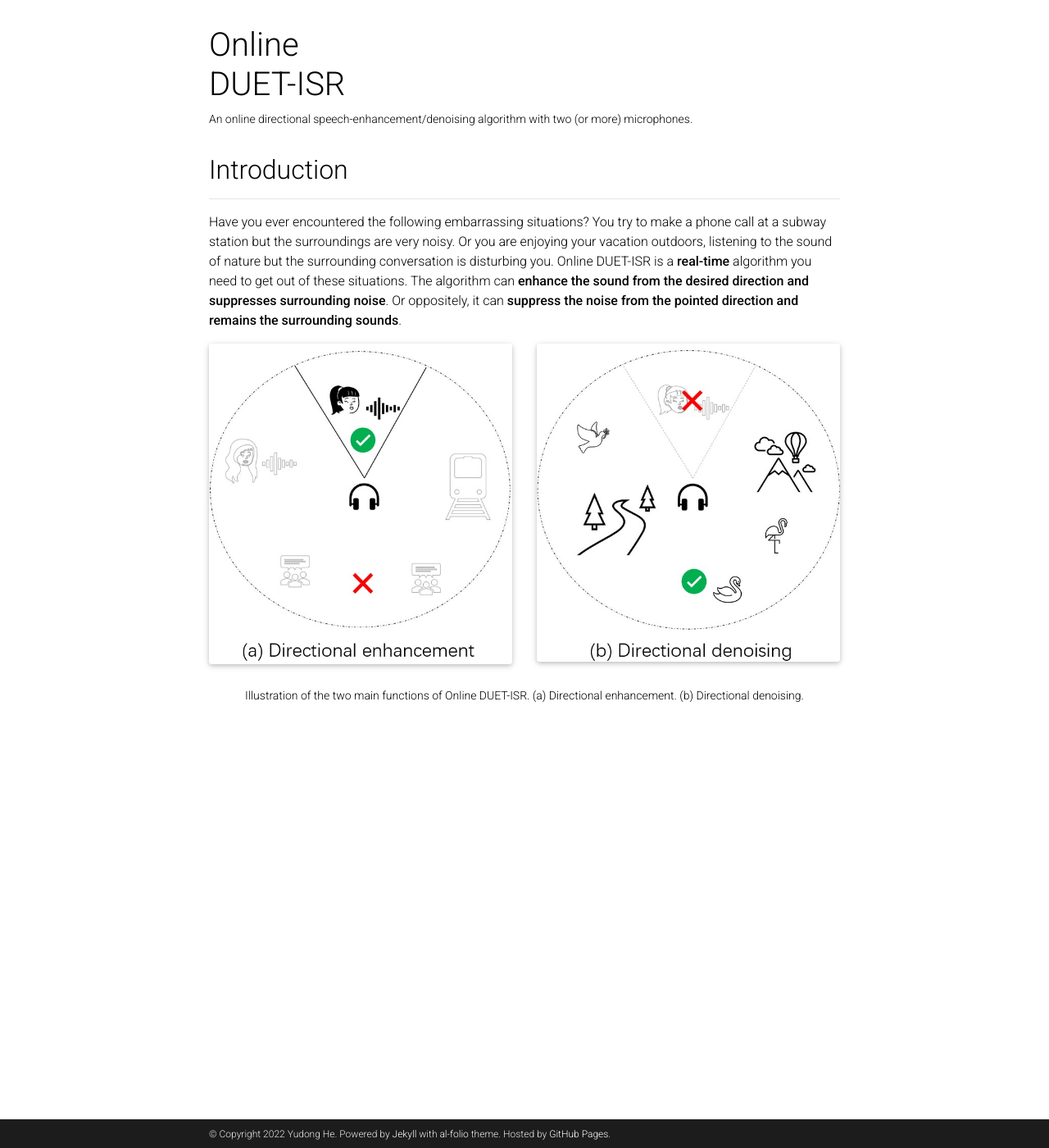
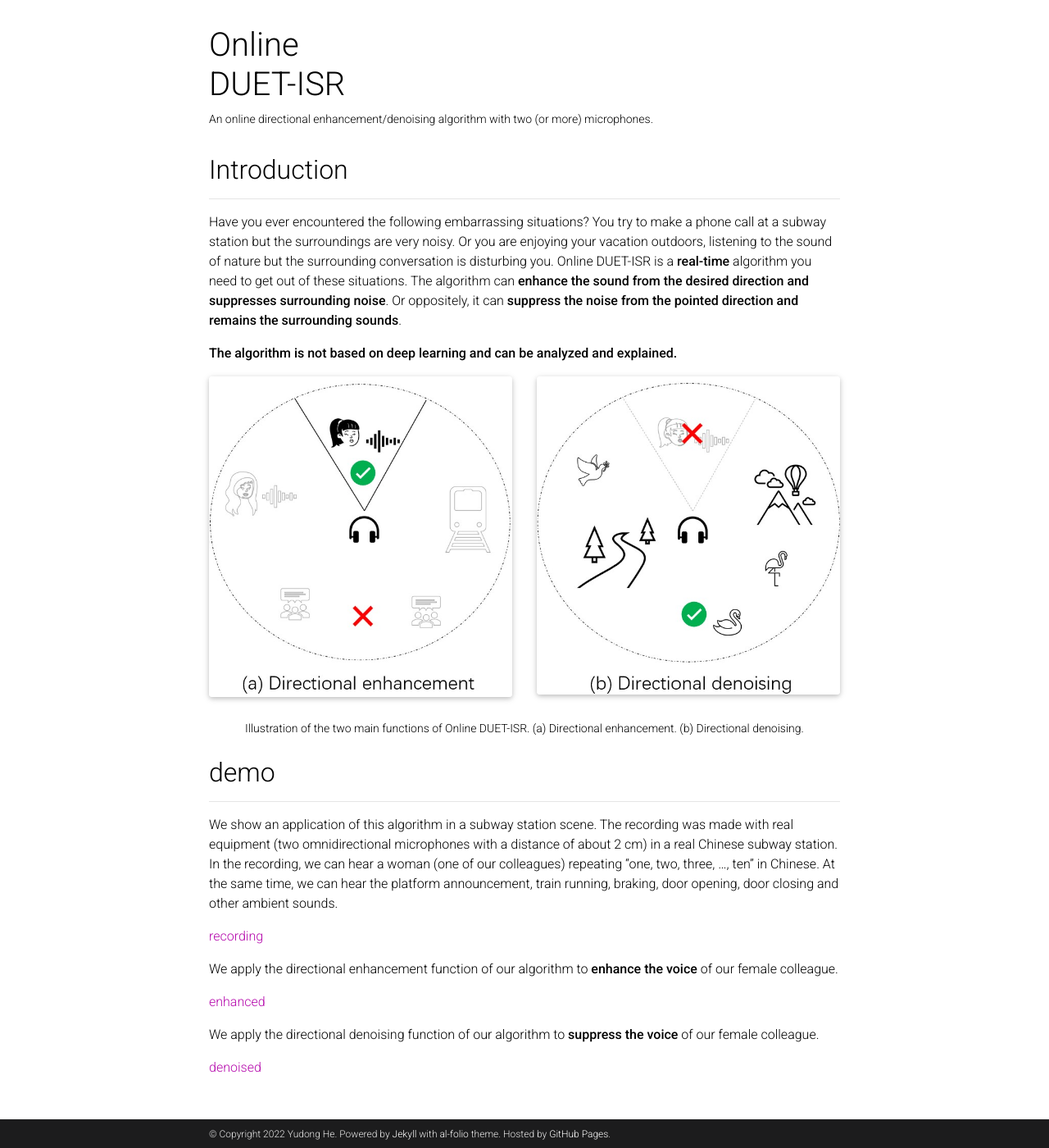
Before and after one commit to ydcnanhe/ydcnanhe.github.io, a Jekyll site: the page built from _projects/2_project.md, in a window 1280 px wide and 1400 px high, scrolled down 173 px. Shown: the whole window at 82% size. Built offline with Jekyll 4.4.1, drawn with Linux system fonts in a browser that asks for light colours; comment, search, counter and statistics services are not loaded; a style sheet for code colours, icons or effects is not loaded.

Commit message:
add demo to project 2

```diff
--- a/_projects/2_project.md
+++ b/_projects/2_project.md
@@ -1,7 +1,7 @@
 ---
 layout: page
 title: Online <br> DUET-ISR
-description: An online directional speech-enhancement/denoising algorithm with two (or more) microphones.
+description: An online directional enhancement/denoising algorithm with two (or more) microphones.
 img: assets/img/Online_DUET_ISR_cover.jpg
 importance: 2
 category: work
@@ -11,6 +11,8 @@
 <hr>
 
 Have you ever encountered the following embarrassing situations? You try to make a phone call at a subway station but the surroundings are very noisy. Or you are enjoying your vacation outdoors, listening to the sound of nature but the surrounding conversation is disturbing you. Online DUET-ISR is a **real-time** algorithm you need to get out of these situations. The algorithm can **enhance the sound from the desired direction and suppresses surrounding noise**. Or oppositely, it can **suppress the noise from the pointed direction and remains the surrounding sounds**.
+
+**The algorithm is not based on deep learning and can be analyzed and explained.**
 
 <div class="row justify-content-sm-center">
     <div class="col-sm-6 mt-3 mt-md-0">
@@ -23,3 +25,18 @@
 <div class="caption">
     Illustration of the two main functions of Online DUET-ISR. (a) Directional enhancement. (b) Directional denoising.
 </div>
+
+## demo
+<hr>
+
+We show an application of this algorithm in a subway station scene. The recording was made with real equipment (two omnidirectional microphones with a distance of about 2 cm) in a real Chinese subway station. In the recording, we can hear a woman (one of our colleagues) repeating "one, two, three, ..., ten" in Chinese. At the same time, we can hear the platform announcement, train running, braking, door opening, door closing and other ambient sounds.
+
+[recording](http://ydcnanhe.github.io/assets/audio/project2/metro_recording.wav)
+
+We apply the directional enhancement function of our algorithm to **enhance the voice** of our female colleague.
+
+[enhanced](http://ydcnanhe.github.io/assets/audio/project2/metro_duetisr_enhanced.wav)
+
+We apply the directional denoising function of our algorithm to **suppress the voice** of our female colleague.
+
+[denoised](http://ydcnanhe.github.io/assets/audio/project2/metro_duetisr_denoised.wav)
```
Also changed, not shown: _projects/1_project.md (+3 -3 lines), 9 other files.
